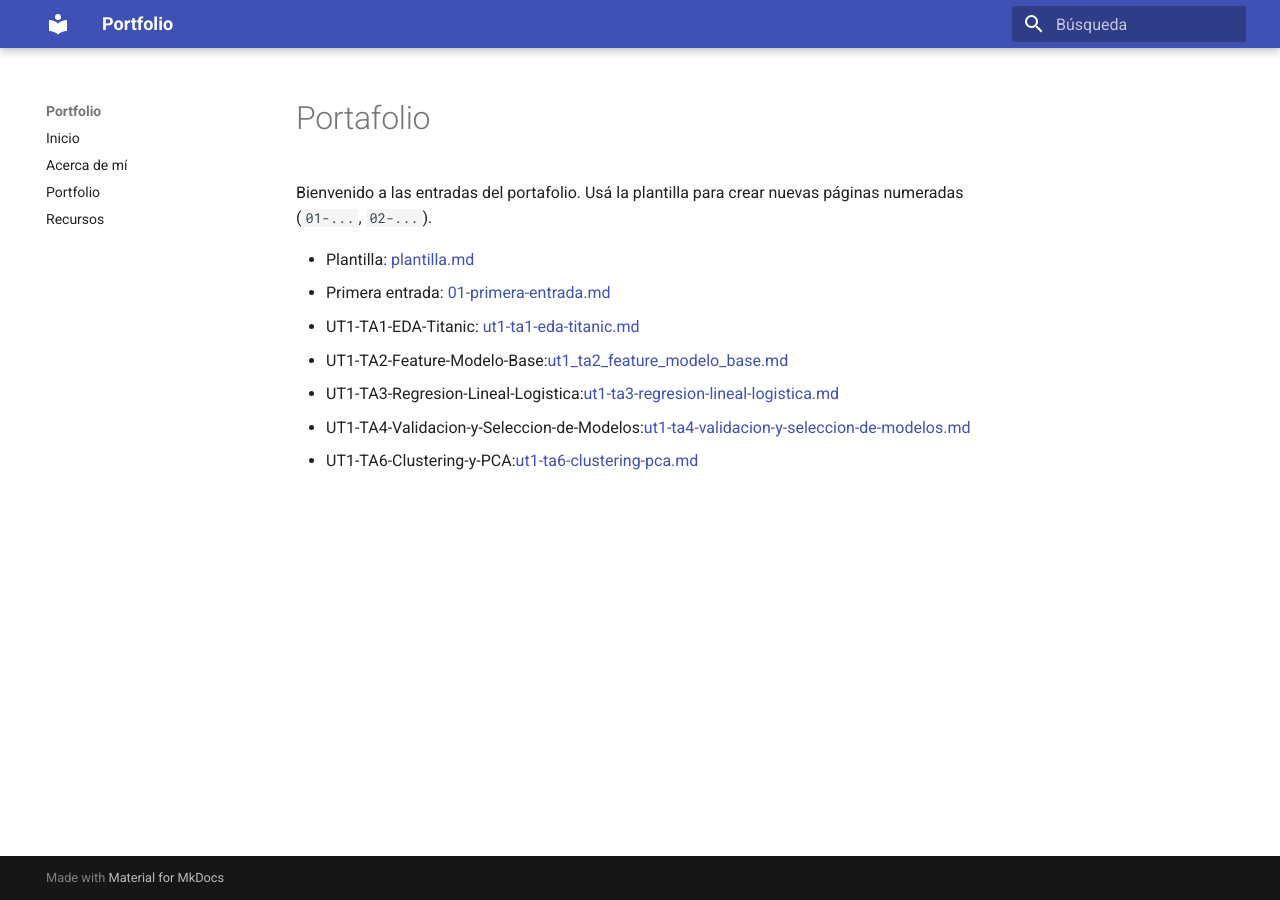
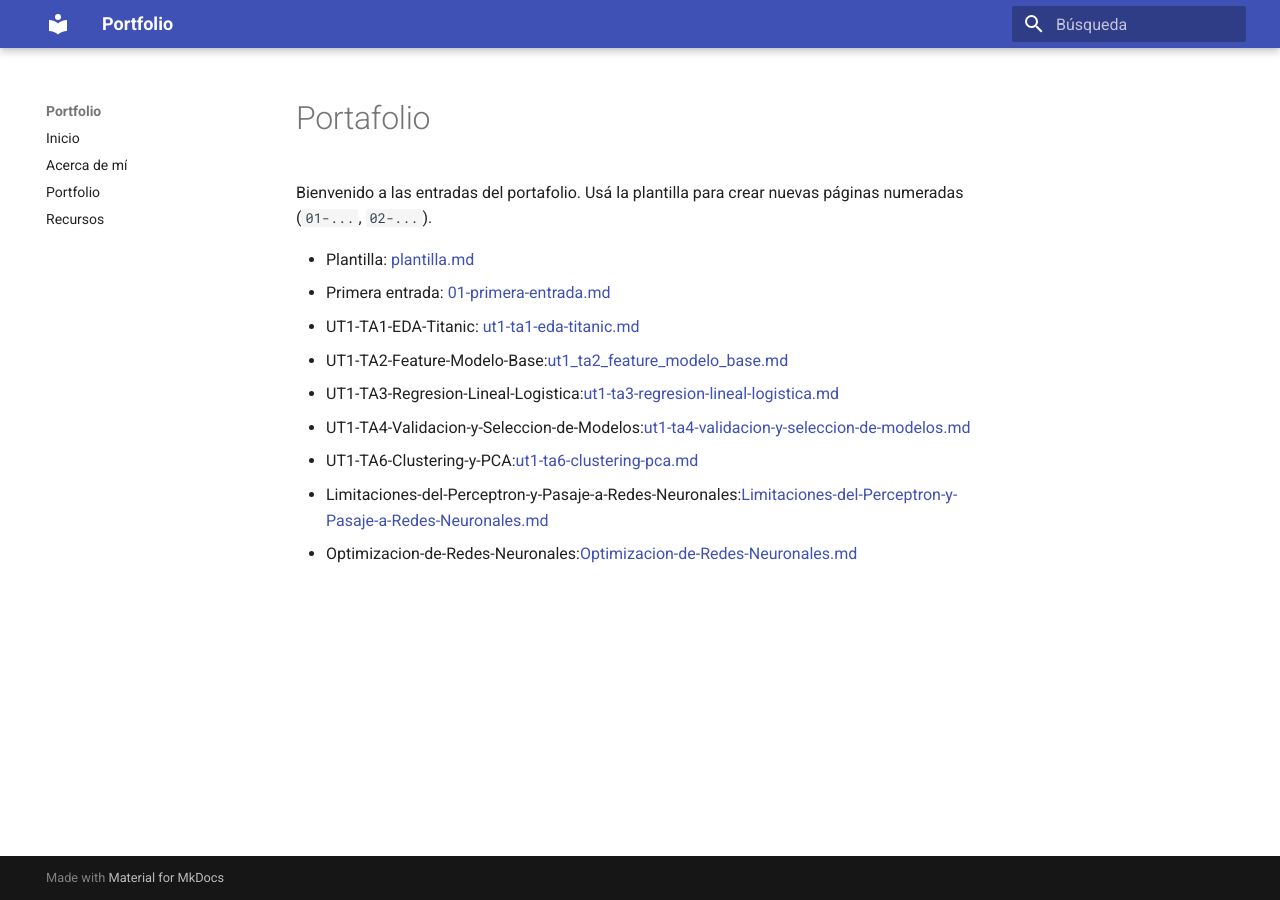
Before and after one commit to JPAmorin/portafolio-ia, an MkDocs documentation site: the page built from docs/portfolio/index.md, in a window 1280 px wide. Built offline with MkDocs 1.6.1 and Material for MkDocs 9.7.7, drawn with Linux system fonts in a browser that asks for light colours.

Commit message:
update index

```diff
--- a/docs/portfolio/index.md
+++ b/docs/portfolio/index.md
@@ -15,3 +15,5 @@ Bienvenido a las entradas del portafolio. Usá la plantilla para crear nuevas p
 - UT1-TA3-Regresion-Lineal-Logistica:[ut1-ta3-regresion-lineal-logistica.md](ut1-ta3-regresion-lineal-logistica.md)
 - UT1-TA4-Validacion-y-Seleccion-de-Modelos:[ut1-ta4-validacion-y-seleccion-de-modelos.md](ut1-ta4-validacion-y-seleccion-de-modelos.md)
 - UT1-TA6-Clustering-y-PCA:[ut1-ta6-clustering-pca.md](ut1-ta6-clustering-pca.md)
+- Limitaciones-del-Perceptron-y-Pasaje-a-Redes-Neuronales:[Limitaciones-del-Perceptron-y-Pasaje-a-Redes-Neuronales.md](Limitaciones-del-Perceptron-y-Pasaje-a-Redes-Neuronales.md)
+- Optimizacion-de-Redes-Neuronales:[Optimizacion-de-Redes-Neuronales.md](Optimizacion-de-Redes-Neuronales.md)
```
